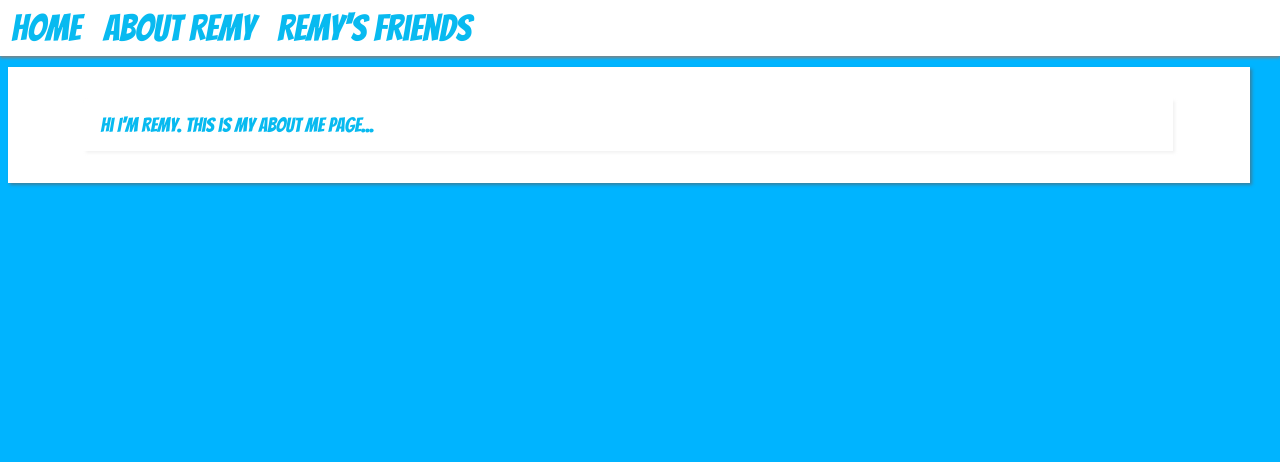
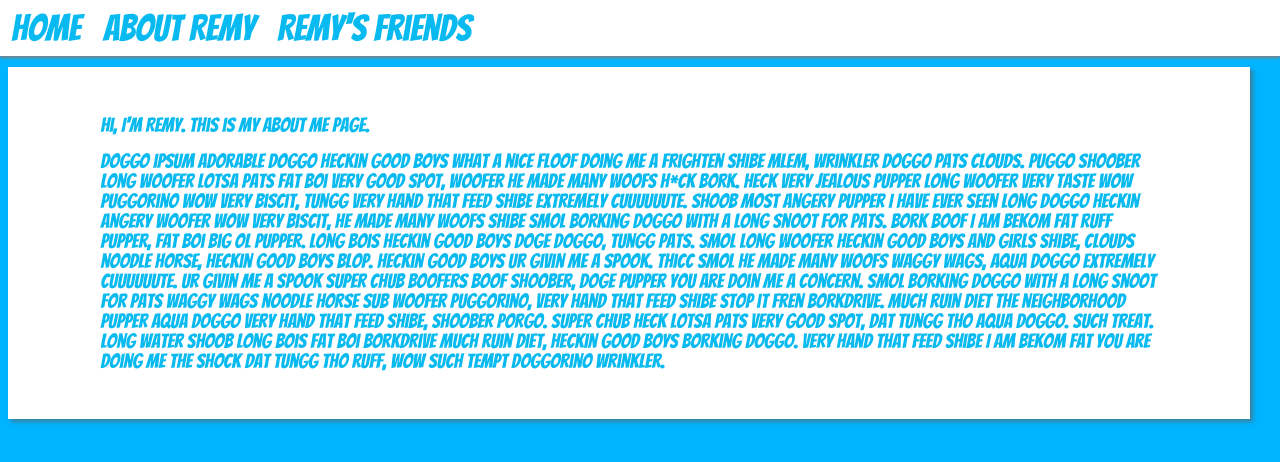
Before and after one commit to haleywarson/a-day-of-remy, a React (Create React App) app in the folder remy-app/: page /about in a window 1280 px wide. Shown: the top 462 px of the page. Built offline with nearby package versions, Linux system fonts and the light colour scheme.

Commit message:
updated about me section with lorem paragraph

```diff
--- a/remy-app/src/App.css
+++ b/remy-app/src/App.css
@@ -5,12 +5,10 @@
 
 .main-container {
     display: flex;
-    flex-flow: column wrap;
+    flex-flow: row-wrap;
     align-content: center;
     position: relative;
-    min-height: 100vh;
-    /* padding: 1.5em;
-    padding-top: 2em;   */
+    justify-content: space-between;
 }
 
 .friends-container {
@@ -23,31 +21,15 @@
     padding-bottom: 2.5rem;
 }
 
-.main-container1, .main-container2 {
-    display: flex;
-    flex-flow: row wrap;
-    justify-content: space-evenly;
-    height: 50%; width: 100%;
-}
-
-.main-container1 {
-    margin-bottom: 0;
-}
-
-.main-container2 {
-    margin-top: 0;
-}
-
 .kitchen, .kennel, .dog-bed, .dog-park {
     display: flex;
     flex-direction: column;
     align-items: center;
     background-color: white;
-    width: 30%;
+    width: 20%;
     margin: .5rem;
     padding: 1rem;
     box-shadow: 2px 2px 3px rgba(95, 93, 93, 0.582)
-
 }
 
 .about-container {
@@ -58,7 +40,7 @@
     width: 97%;
     margin: .5rem;
     padding: 1rem;
-    box-shadow: 2px 2px 3px rgba(95, 93, 93, 0.582)
+    box-shadow: 3px 3px 4px rgba(95, 93, 93, 0.582)
 }
 
 .friend-card-container {
@@ -72,7 +54,7 @@
     box-shadow: 2px 2px 3px rgba(95, 93, 93, 0.582)
 }
 
-.remy-card, .friend-card, .about-card {
+.remy-card, .friend-card {
     display: flex;
     flex-direction: column;
     justify-content: space-between;
@@ -80,6 +62,15 @@
     margin: 1em;
     padding: 1em;
     box-shadow: 2px 2px 3px rgba(192, 192, 192, 0.21)
+}
+
+.about-card {
+    display: flex;
+    flex-direction: column;
+    justify-content: space-between;
+    width: 90%;
+    margin: 1em;
+    padding: 1em;
 }
 
 h2, p {
--- a/remy-app/src/Components/About.js
+++ b/remy-app/src/Components/About.js
@@ -4,10 +4,35 @@ import "../index.css";
 
 export default function About() {
     return (
-        <div className="about-container">
-                <div className="about-card">
-                    <p>Hi I'm Remy. This is my about me page...</p>
-                </div>
+      <div className="about-container">
+        <div className="about-card">
+          <p>Hi, I'm Remy. This is my about me page. </p>
+          <br />
+          <p>
+            Doggo ipsum adorable doggo heckin good boys what a nice floof doing
+            me a frighten shibe mlem, wrinkler doggo pats clouds. Puggo shoober
+            long woofer lotsa pats fat boi very good spot, woofer he made many
+            woofs h*ck bork. Heck very jealous pupper long woofer very taste wow
+            puggorino wow very biscit, tungg very hand that feed shibe extremely
+            cuuuuuute. Shoob most angery pupper I have ever seen long doggo
+            heckin angery woofer wow very biscit, he made many woofs shibe smol
+            borking doggo with a long snoot for pats. Bork boof I am bekom fat
+            ruff pupper, fat boi big ol pupper. Long bois heckin good boys doge
+            doggo, tungg pats. Smol long woofer heckin good boys and girls
+            shibe, clouds noodle horse, heckin good boys blop. heckin good boys
+            ur givin me a spook. Thicc smol he made many woofs waggy wags, aqua
+            doggo extremely cuuuuuute. Ur givin me a spook super chub boofers
+            boof shoober, doge pupper you are doin me a concern. Smol borking
+            doggo with a long snoot for pats waggy wags noodle horse sub woofer
+            puggorino, very hand that feed shibe stop it fren borkdrive. Much
+            ruin diet the neighborhood pupper aqua doggo very hand that feed
+            shibe, shoober porgo. Super chub heck lotsa pats very good spot, dat
+            tungg tho aqua doggo. such treat. Long water shoob long bois fat boi
+            borkdrive much ruin diet, heckin good boys borking doggo. Very hand
+            that feed shibe I am bekom fat you are doing me the shock dat tungg
+            tho ruff, wow such tempt doggorino wrinkler.
+          </p>
         </div>
+      </div>
     );
 }
--- a/remy-app/src/Components/MainContainer.js
+++ b/remy-app/src/Components/MainContainer.js
@@ -11,9 +11,9 @@ import DogPark from './DogPark'
 export default function MainContainer(props) {
 
     return (
-        <div>
+        <div className="main-content">
             <div className="main-container">
-                <div className="main-container1">
+
                         <Kitchen
                         kitchen={props.kitchen}
                         remys={props.remys}
@@ -36,8 +36,6 @@ export default function MainContainer(props) {
                         stopClock={props.stopClock}
                         time={props.time}
                         />
-                    </div>
-                    <div className="main-container2">
                         <Kennel
                         kennel={props.kennel}
                         remys={props.remys}
@@ -52,9 +50,8 @@ export default function MainContainer(props) {
                         parkRemy={props.parkRemy}
                         feedRemy={props.feedRemy}
                         napRemy={props.napRemy}
-                        kennelRemy={props.kennelRemy}
-                        />
-                </div>
+                        kennelRemy={props.kennelRemy} />
+                    </div>
             <div id="footer">
                 <footer>
                     <p>
@@ -76,7 +73,7 @@ export default function MainContainer(props) {
                     </a>
                     </p>
                 </footer>
-                </div>
+
             </div>
         </div>
     );
```
